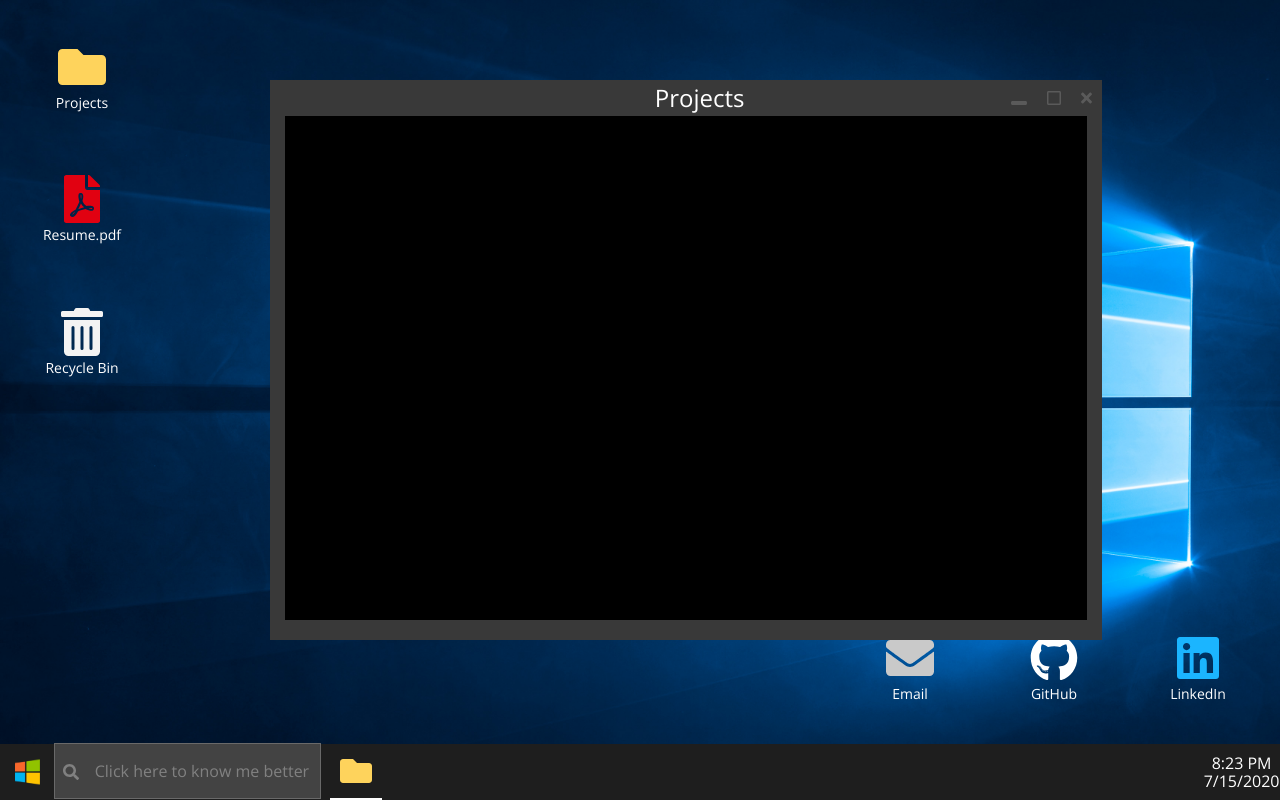
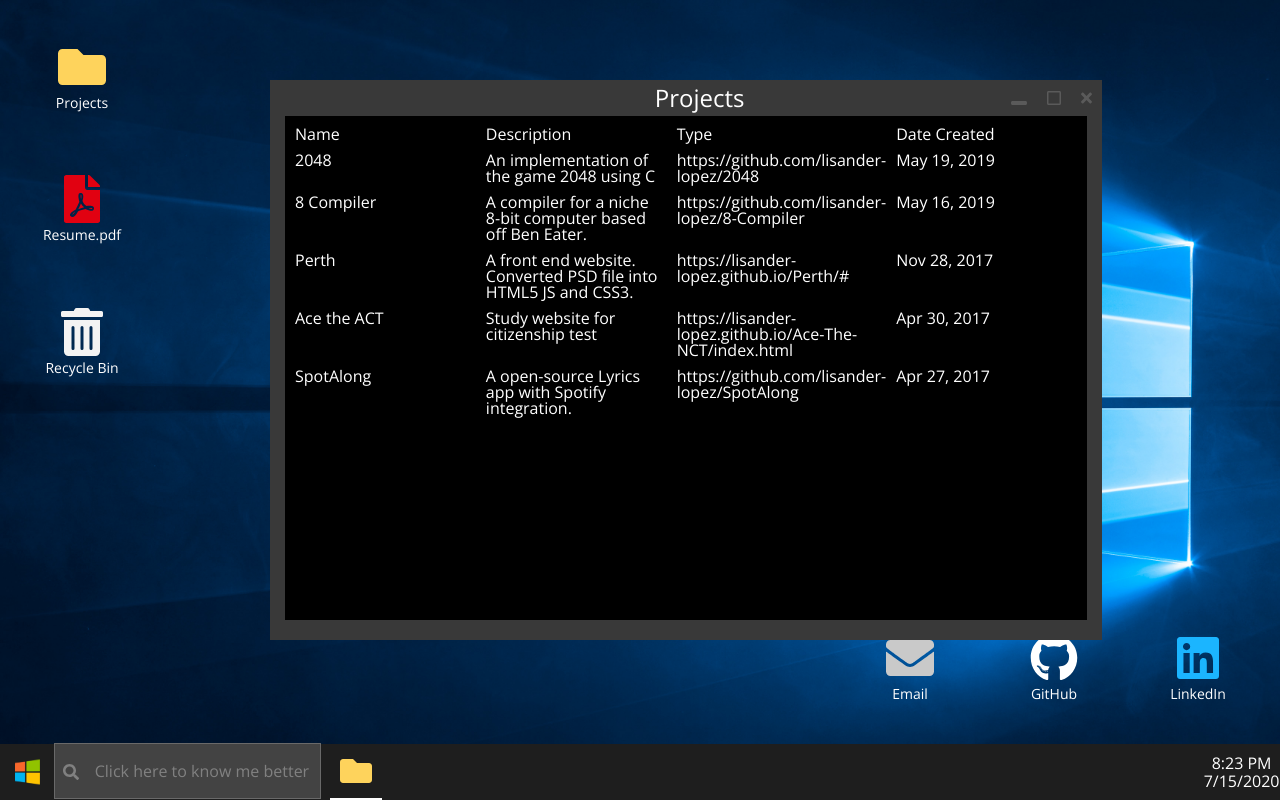
Before and after one commit to lisander-lopez/windows-portfolio, a Next.js app: page / in a window 1280 px wide. Both pictures are taken after a click on the button "Projects". Built offline with nearby package versions, Linux system fonts and the light colour scheme.

Commit message:
Started working on #9 and #6 but #21 is urgent and wil work on that!

```diff
--- a/components/actions/DataActions.js
+++ b/components/actions/DataActions.js
@@ -11,3 +11,7 @@ export function getEmail() {
 export function getGitHub() {
 	return DATA.GitHub;
 }
+
+export function getProjects() {
+	return DATA.Projects;
+}
--- a/components/desktop/Program.js
+++ b/components/desktop/Program.js
@@ -7,8 +7,9 @@ import { faSquare } from "@fortawesome/free-regular-svg-icons";
 import styles from "../../css/program.module.scss";
 import { useAppList } from "../context/AppListState";
 
+import Portfolio from "../portfolio/Portfolio";
+
 // Took this code from https://stackoverflow.com/questions/2332811/capitalize-words-in-string/7592235#7592235
-
 const capitalize = (s) => {
 	return s.toLowerCase().replace(/\b./g, (a) => {
 		return a.toUpperCase();
@@ -46,7 +47,9 @@ export default function Program({ app }) {
 					</div>
 				</div>
 				<div className={styles.body}>
-					<div className="container">Container</div>
+					<div className={styles.container}>
+						{app.name === "projects" && <Portfolio />}
+					</div>
 				</div>
 			</div>
 		</>
--- /dev/null
+++ b/components/portfolio/Portfolio.js
@@ -0,0 +1,29 @@
+import React, { Component } from "react";
+import styles from "./portfolio.module.scss";
+
+import { getProjects } from "../actions/DataActions";
+
+export default function Portfolio() {
+	const items = getProjects();
+
+	return (
+		<div className={styles.grid}>
+			<div className={styles.header}>
+				<span>Name</span>
+				<span>Description</span>
+				<span>Type</span>
+				<span>Date Created</span>
+			</div>
+			{items.map((item) => {
+				return (
+					<div key={item.title}>
+						<span>{item.title}</span>
+						<span>{item.description}</span>
+						<span>{item.link}</span>
+						<span>{item.created}</span>
+					</div>
+				);
+			})}
+		</div>
+	);
+}
--- /dev/null
+++ b/components/portfolio/portfolio.module.scss
@@ -0,0 +1,12 @@
+@import "../../css/variables";
+
+.grid {
+	display: grid;
+	grid-template-columns: repeat(4, 1fr);
+	gap: 10px;
+	padding: 10px;
+	div {
+		display: contents;
+		grid-column: 1/5;
+	}
+}
--- a/css/program.module.scss
+++ b/css/program.module.scss
@@ -78,6 +78,10 @@
 	height: 90%;
 }
 
+.container {
+	color: white;
+}
+
 /*
 1536 = vh
 
--- a/data.json
+++ b/data.json
@@ -1,5 +1,39 @@
 {
 	"LinkedIn": "https://www.linkedin.com/in/lisander-lopez-9114756a/",
 	"Email": "lisander@buffalo.edu",
-	"GitHub": "https://github.com/lisander-lopez/"
+	"GitHub": "https://github.com/lisander-lopez/",
+	"Projects": [
+		{
+			"title": "2048",
+			"description": "An implementation of the game 2048 using C",
+			"link": "https://github.com/lisander-lopez/2048",
+			"created": "May 19, 2019"
+		},
+
+		{
+			"title": "8 Compiler",
+			"description": "A compiler for a niche 8-bit computer based off Ben Eater.",
+			"link": "https://github.com/lisander-lopez/8-Compiler",
+			"created": "May 16, 2019"
+		},
+		{
+			"title": "Perth",
+			"description": "A front end website. Converted PSD file into HTML5 JS and CSS3.",
+			"link": "https://lisander-lopez.github.io/Perth/#",
+			"created": "Nov 28, 2017"
+		},
+
+		{
+			"title": "Ace the ACT",
+			"description": "Study website for citizenship test",
+			"link": "https://lisander-lopez.github.io/Ace-The-NCT/index.html",
+			"created": "Apr 30, 2017"
+		},
+		{
+			"title": "SpotAlong",
+			"description": "A open-source Lyrics app with Spotify integration.",
+			"link": "https://github.com/lisander-lopez/SpotAlong",
+			"created": "Apr 27, 2017"
+		}
+	]
 }
--- /dev/null
+++ b/next.config.js
@@ -0,0 +1,5 @@
+const withBundleAnalyzer = require("@next/bundle-analyzer")({
+	enabled: process.env.ANALYZE === "true",
+});
+
+module.exports = withBundleAnalyzer({});
--- a/pages/index.js
+++ b/pages/index.js
@@ -1,4 +1,3 @@
-import { useState } from "react";
 import Head from "next/head";
 import {
 	faFolder,
@@ -57,6 +56,13 @@ const closeApp = (list, name) => {
 	});
 	return newList;
 };
+const noAppsFocused = (list) => {
+	return (
+		list.findIndex((e) => {
+			return e.state === "active";
+		}) === -1
+	);
+};
 
 const focusApp = (list, name) => {
 	const newList = [...list];
@@ -74,14 +80,6 @@ const focusApp = (list, name) => {
 
 	newList[appIndex].state = "active";
 	return newList;
-};
-
-const noAppsFocused = (list) => {
-	return (
-		list.findIndex((e) => {
-			return e.state === "active";
-		}) === -1
-	);
 };
 
 export default function Home() {
--- a/postcss.config.js
+++ /dev/null
@@ -1,3 +0,0 @@
-module.exports = {
-	plugins: ["autoprefixer"],
-};
```
Also changed, not shown: package.json (+8 -2 lines), 1 other file (tests, documents, lock files or other folders).
